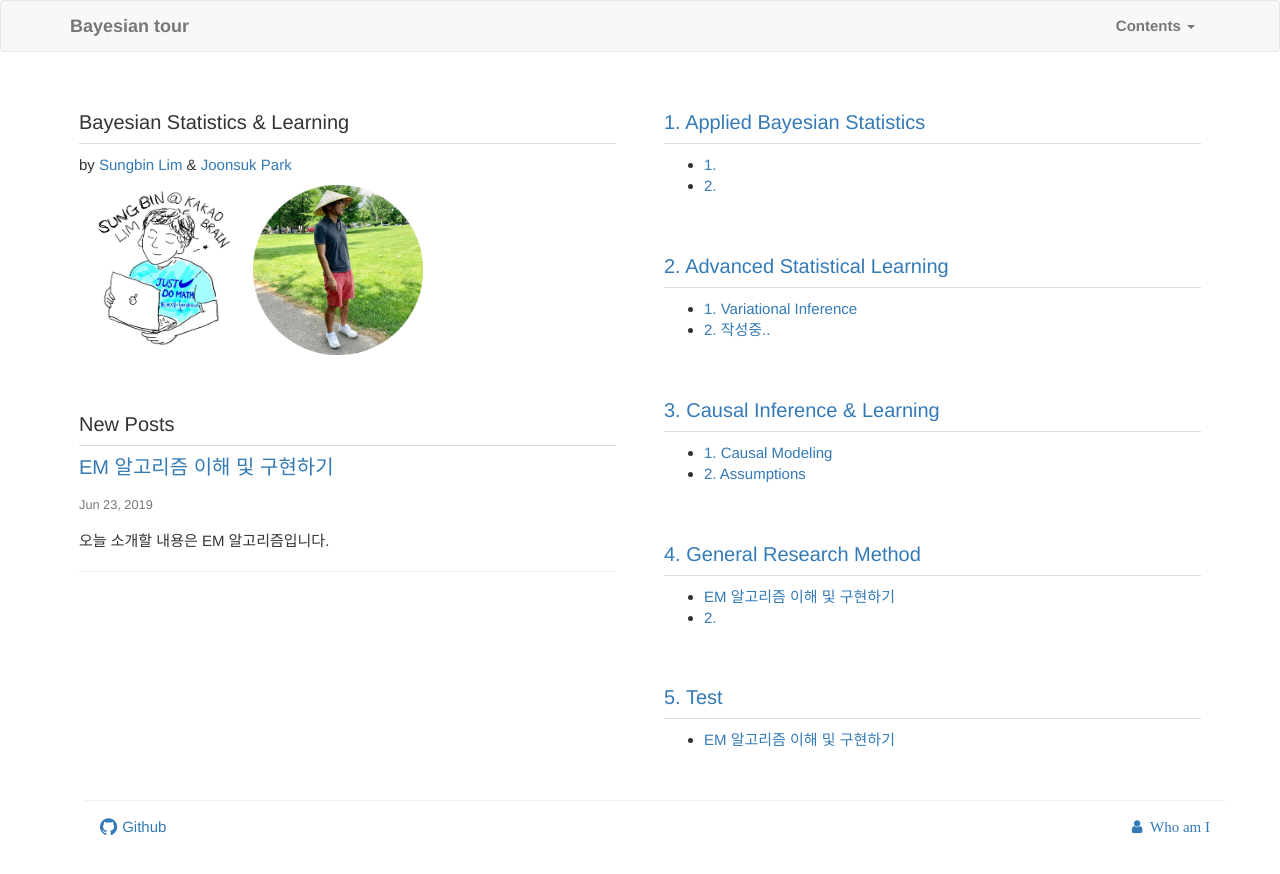
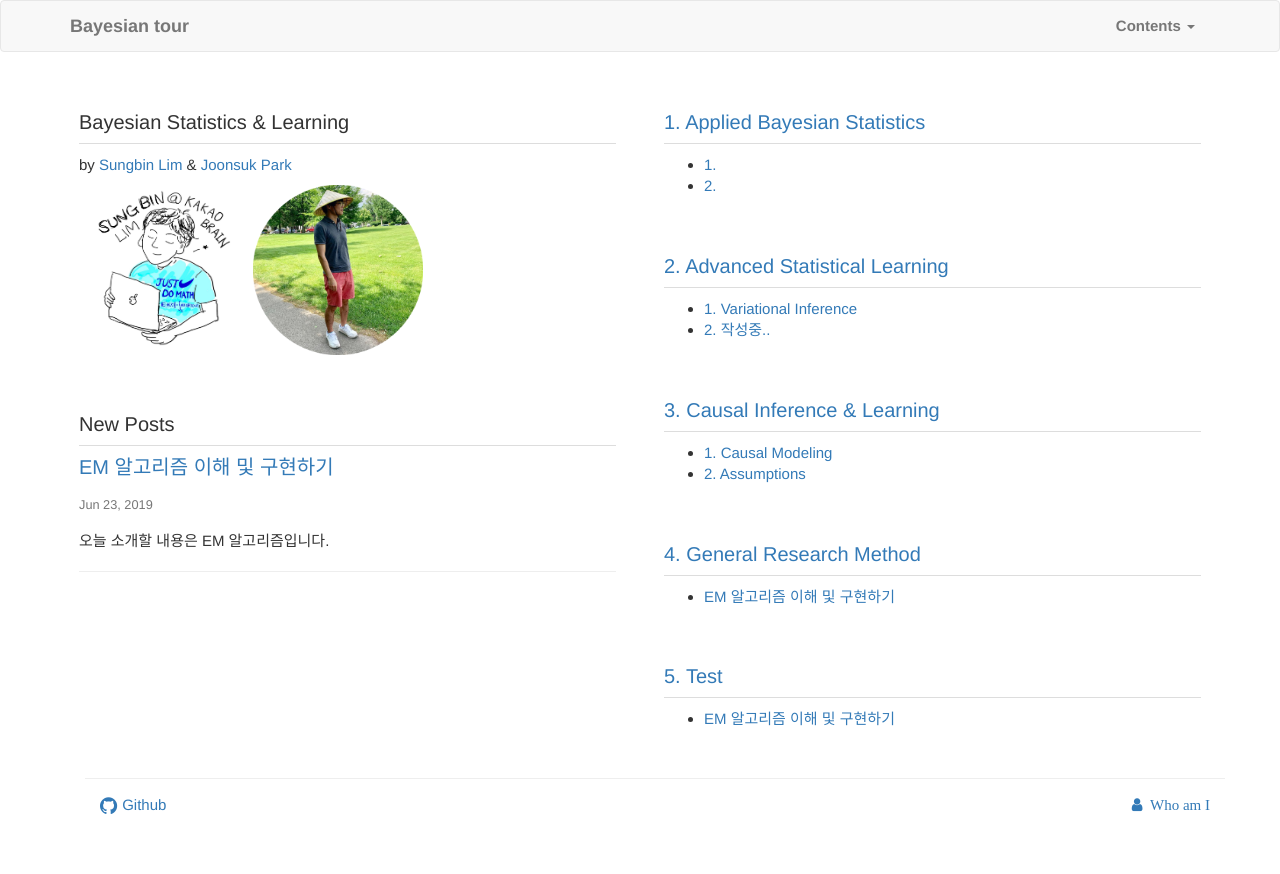
Before and after one commit to bayestour/blog, a Jekyll site: the page built from index.html, in a window 1280 px wide. Shown: the top 874 px of the page. Built offline with Jekyll 4.4.1, drawn with Linux system fonts in a browser that asks for light colours; nearby versions of some CDN libraries; library files that are not in the unit come from our copies; the list of posts is cut into pages by our own code.

Commit message:
Update index.html

```diff
--- a/index.html
+++ b/index.html
@@ -60,11 +60,7 @@
     {% endif %}
   </ul>
   {% endif %}
-</div>
-
-
-
-
+  </div>
 </div>
 
   <div class="col-sm-12 col-md-6">
@@ -93,7 +89,6 @@
       <h3><a href="{{ site.baseurl }}/docs/cml/0">4. General Research Method</a></h3>
       <ul>
         <li><a href="{{ site.baseurl }}/_posts/2019-06-23-EM_algorithm"> EM 알고리즘 이해 및 구현하기</a></li>
-        <li><a href="{{ site.baseurl }}/docs/grm/0200"> 2. </a></li>
       </ul>
     </div>
     <div class="well-sm">
```
